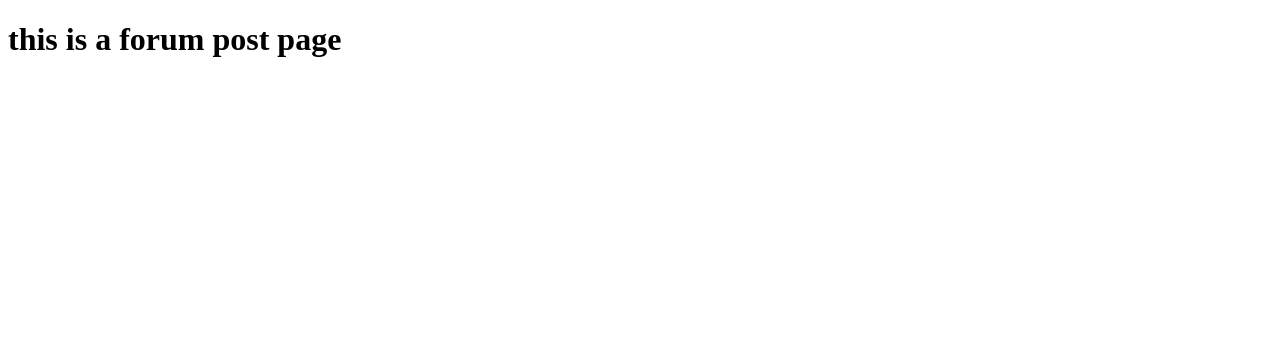
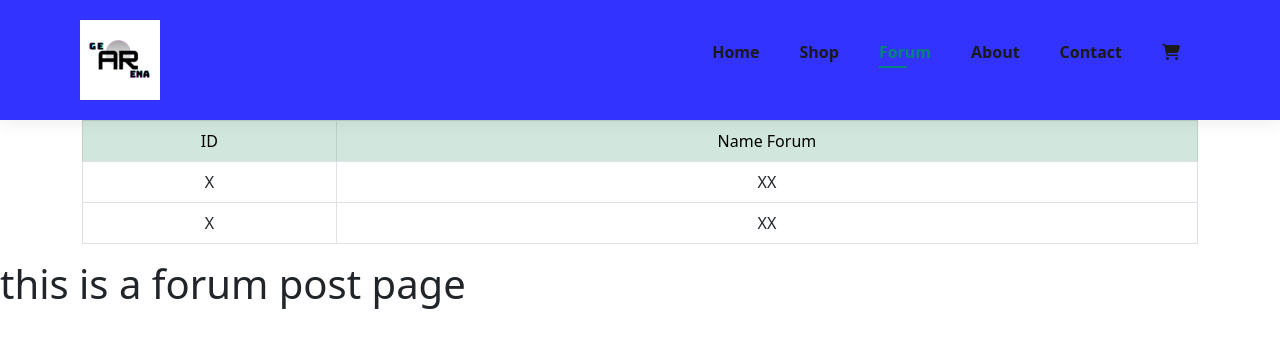
Before and after one commit to FarhanAp/geararena, a PHP site: page /forumpost.php?cid=1 in a window 1280 px wide. Shown: the top 348 px of the page. Run offline with PHP 8.4, Linux system fonts and the light colour scheme; tables that the repository leaves empty or names only in its code hold one stand-in row (values such as "Sample post").

Commit message:
a lil bit coding on forumpost

```diff
--- a/forumpost.php
+++ b/forumpost.php
@@ -1,11 +1,46 @@
+<?php
+    require('function.php');
+?>
+
 <!DOCTYPE html>
 <html lang="en">
 <head>
     <meta charset="UTF-8">
     <meta name="viewport" content="width=device-width, initial-scale=1.0">
     <title>Forum post page</title>
+    <link href="https://cdn.jsdelivr.net/npm/bootstrap@5.1.3/dist/css/bootstrap.min.css" rel="stylesheet" integrity="sha384-1BmE4kWBq78iYhFldvKuhfTAU6auU8tT94WrHftjDbrCEXSU1oBoqyl2QvZ6jIW3" crossorigin="anonymous">
+    <link rel="stylesheet"
+    href="https://cdnjs.cloudflare.com/ajax/libs/font-awesome/6.4.2/css/all.min.css">
+    <link rel="stylesheet" href="forum.css">
 </head>
-<body>
+<body> <section id="header">
+        <a href="#"><img src="images/GEAR_ARENA_v2_80x80.png" class="logo"alt=""></a>
+
+        <div>
+            <ul id="navbar">
+                <li><a href="marketplace.php">Home</a></li>
+                <li><a href="shop.html">Shop</a></li>
+                <li><a class="active" href="forum.html">Forum</a></li>
+                <li><a href="about.html">About</a></li>
+                <li><a href="contact.html">Contact</a></li>
+                <li><a href="cart.html"><i class="fa-solid fa-cart-shopping"></i></a></li>
+            </ul>
+        </div>
+    </section>
+
+    <div class="container">
+        <table class="table table-bordered text-center">
+            <tr class="table-success">
+                <td>ID</td>
+                <td>Name Forum</td>
+            </tr>
+            <tr>
+                <?php loadForumPost()?>
+                <td>X</td>
+                <td>XX</td>
+            </tr>
+        </table>
+    </div>
     <h1>this is a forum post page</h1>
 </body>
 </html>
--- a/function.php
+++ b/function.php
@@ -85,9 +85,34 @@ function loadForumCategory(){
 
         echo "
         <tr>
-            <td> <a href=\"forumpost.php?id=$cId\">$cId</a> </td>
+            <td> <a href=\"forumpost.php?cid=$cId\">$cId</a> </td>
             <td> <a href='forumpost.php?id=$cId'>$cName</a> </td>
         </tr>
         ";
     }
 }
+
+//handle forum post
+function loadForumPost(){
+    $caId = $_GET["cid"];
+    $con = opencon();
+    $sql = "SELECT * FROM forum_posts WHERE category_id= '$caId' ORDER BY id DESC";
+    $query = mysqli_query($con, $sql);
+
+
+    if(mysqli_num_rows($query) > 0){
+        while($data = mysqli_fetch_assoc($query)){
+            echo "
+            <tr>
+                <td> X </td>
+                <td> XX </td>
+            </tr>
+            ";
+        }
+    } else {
+        echo "<script>alert('no post found in this category')</script>";
+        echo "<h1>no post found in this category</h1>";
+
+    }
+
+}
```
